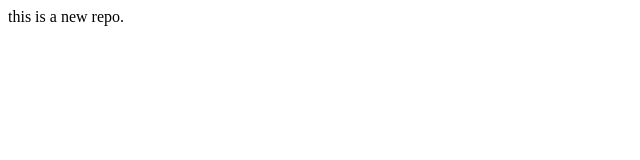
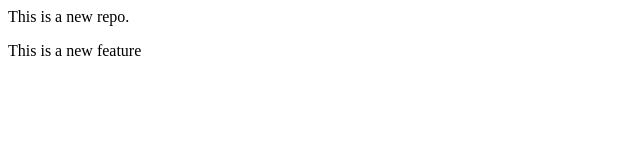
Before and after one commit to Amit-Gulia/localrepo, a plain HTML site: page index.html in a window 1280 px wide. Shown: the whole page, without its empty margins (0-640 px from the left). Drawn offline with Linux system fonts and the light colour scheme.

Commit message:
Add new feature

```diff
--- a/index.html
+++ b/index.html
@@ -1 +1,2 @@
-<p>this is a new repo.</p>
+<p>This is a new repo.</p>
+<p>This is a new feature</p>
```
